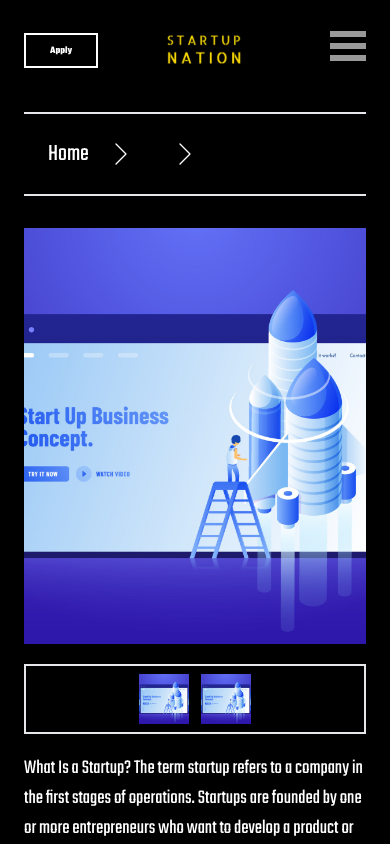
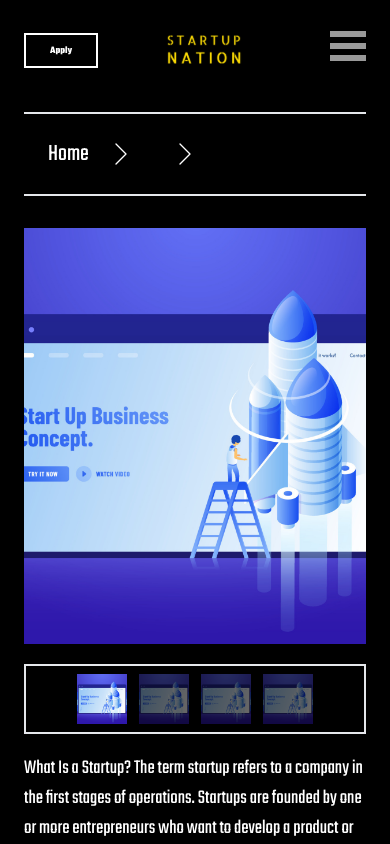
Before and after one commit to linin-nin/startup-nation, a Next.js app: page /startup-directory/detail in a window 390 px wide. Shown: the top 844 px of the page. Built offline with nearby package versions, Linux system fonts and the light colour scheme.

Commit message:
update smooth scroll

```diff
--- a/src/app/startup-directory/detail/page.tsx
+++ b/src/app/startup-directory/detail/page.tsx
@@ -1,11 +1,14 @@
+"use client"
+
 import Info_detail from "@/components/directory/info";
 import Header from "@/components/header/Header";
 import ShowPath from "@/components/directory/showPath";
-import Hero from "@/components/directory/directory";
+import Smooth from "@/components/smoothScroll";
 import Footer from "@/components/footer/footer";
 
 const aboutUs = () => {
   return (
+    <Smooth>
       <div>
         <div className=" bg-black padding-body right-0 left-0 sticky top-0 z-50">
           <Header />
@@ -18,6 +21,7 @@ const aboutUs = () => {
           <Footer />
         </div>
       </div>
+    </Smooth>
   );
 };
 
--- a/src/components/directory/info.tsx
+++ b/src/components/directory/info.tsx
@@ -32,7 +32,7 @@ const Info_detail = () => {
                 className="w-full h-full object-cover"
               />
             </div>
-            <div className="md:ml-5 flex md:block md:mt-0 mt-5 justify-center gap-3 md:border-none border-2 py-2">
+            <div className="md:ml-5 flex md:block md:mt-0 mt-5 justify-center gap-3 md:border-none border-2 md:py-0 py-2">
               <div className="cursor-pointer md:h-[196px] h-[50px] w-[50px] md:w-[100%] relative bg-cover bg-center md:mb-5">
                 <Image
                   id="pic"
@@ -43,7 +43,25 @@ const Info_detail = () => {
                   className="w-full h-full object-cover"
                 />
               </div>
-              <div className="cursor-pointer md:h-[196px] h-[50px] w-[50px] md:w-[196px] relative bg-cover bg-center">
+              <div className="cursor-pointer opacity-40 md:h-[196px] h-[50px] w-[50px] md:w-[196px] relative bg-cover bg-center">
+                <Image
+                  id="pic"
+                  src={images[1].img}
+                  fill
+                  alt="image"
+                  className="w-full h-full object-cover"
+                />
+              </div>
+              <div className="cursor-pointer md:hidden opacity-40 md:h-[196px] h-[50px] w-[50px] md:w-[196px] relative bg-cover bg-center">
+                <Image
+                  id="pic"
+                  src={images[1].img}
+                  fill
+                  alt="image"
+                  className="w-full h-full object-cover"
+                />
+              </div>
+              <div className="cursor-pointer md:hidden opacity-40 md:h-[196px] h-[50px] w-[50px] md:w-[196px] relative bg-cover bg-center">
                 <Image
                   id="pic"
                   src={images[1].img}
@@ -74,7 +92,9 @@ const Info_detail = () => {
                 />
               </div>
               <div className="ml-3">
-                <h1 className="md:text-4xl sm:text-3xl text-2xl bold">Dreamslab,co.LTD</h1>
+                <h1 className="md:text-4xl sm:text-3xl text-2xl bold">
+                  Dreamslab,co.LTD
+                </h1>
                 <p className="text-gray-500">
                   Develop the latest technology around the world
                 </p>
```
Lines whose indentation alone changed are shown as unchanged.
